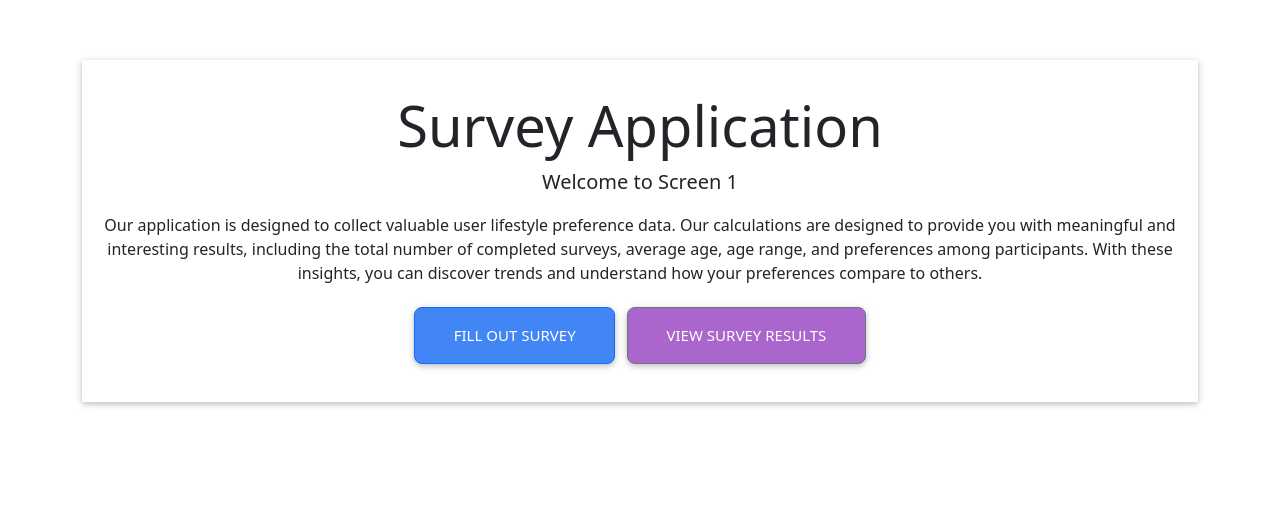
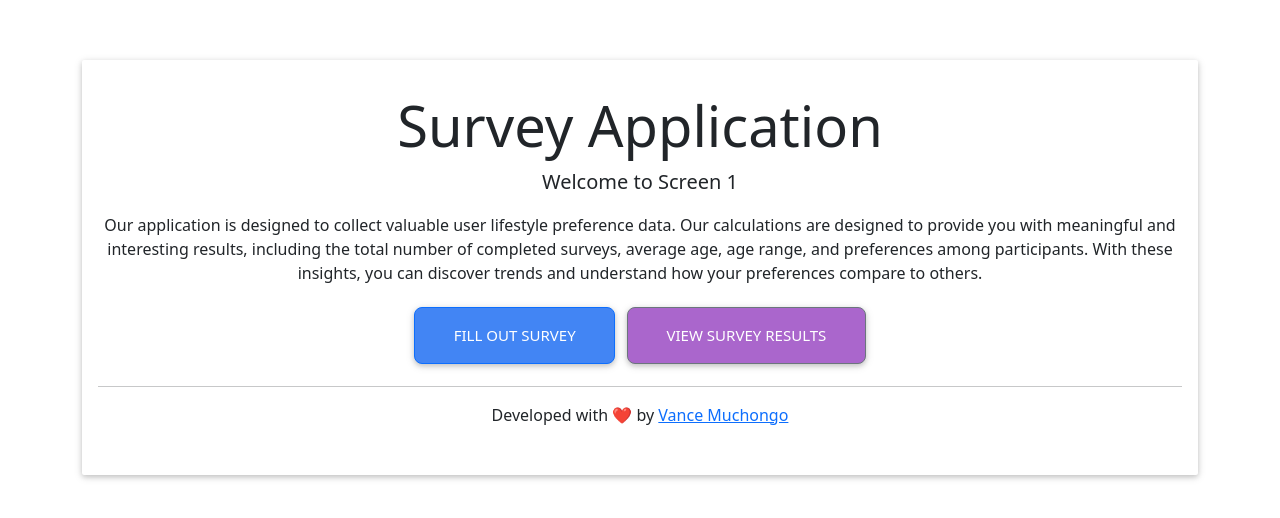
Before and after one commit to mr-vance/survey-application, a React (Create React App) app in the folder survey-application/: page / in a window 1280 px wide. Shown: the top 518 px of the page. Built offline with nearby package versions, Linux system fonts and the light colour scheme.

Commit message:
final commit

```diff
--- a/survey-application/src/components/Screen1.js
+++ b/survey-application/src/components/Screen1.js
@@ -19,6 +19,8 @@ const Screen1 = ({ handleScreenChange }) => {
 
       <button className="btn btn-primary btn-lg mr-3" onClick={handleFillSurvey}>Fill out survey</button>
       <button className="btn btn-secondary btn-lg" onClick={handleViewResults}>View survey results</button>
+      <hr></hr>
+      <p>Developed with ❤️ by <a href='https://linktr.ee/mr_vance'>Vance Muchongo</a></p>
     </div>
     </div>
   );
--- a/survey-application/src/styles.css
+++ b/survey-application/src/styles.css
@@ -220,3 +220,9 @@ body {
   .error {
     color: red;
   }
+
+  .heart::before {
+    content: "\2665"; /* Unicode value for a heart */
+    font-size: 2rem; /* set font size */
+    color: red; /* set color */
+  }
```
